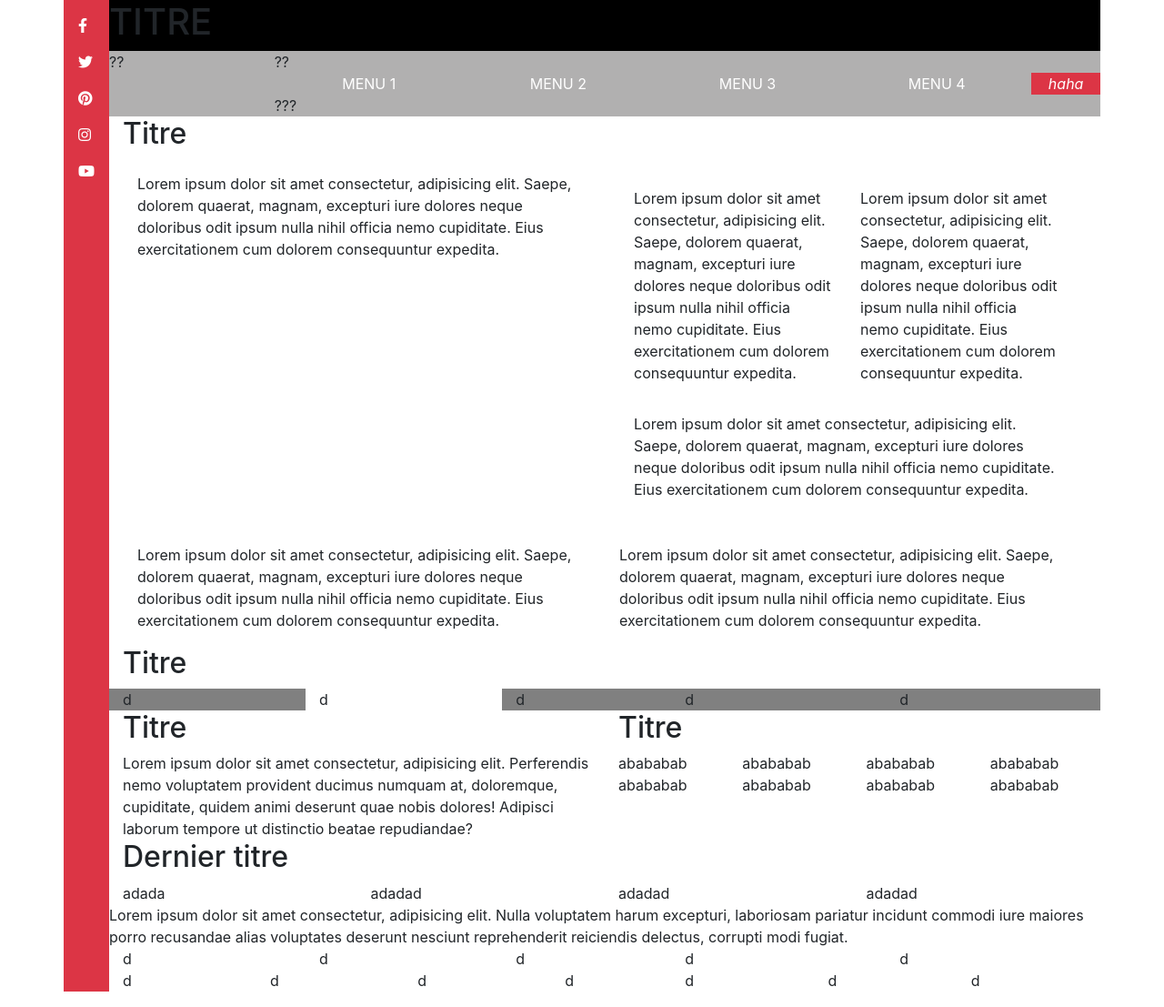
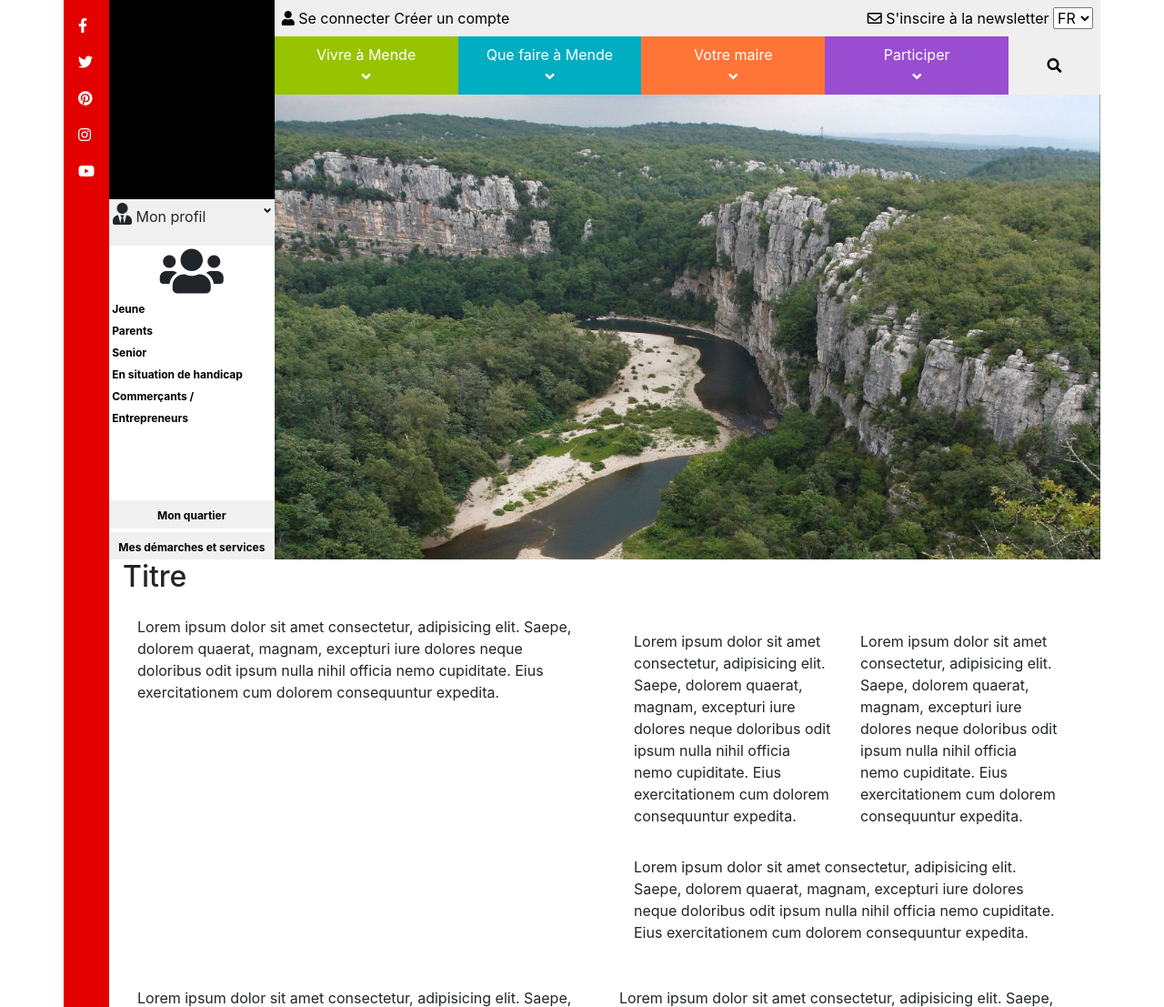
Before and after one commit to da-durand/integration_layout, a website: page index.html in a window 1280 px wide. Shown: the top 1107 px of the page at 91% size. Drawn offline with nearby package versions, Linux system fonts and the light colour scheme.

Commit message:
header non finalisé

```diff
--- a/index.html
+++ b/index.html
@@ -13,7 +13,7 @@
 
 <body>
     <div class="container p-0 d-flex">
-    <div class="socia-bar p-3 bg-danger">
+        <div class="social-bar p-3">
             <ul>
                 <li><a href="#"><i class="fab fa-facebook-f"></i></a></li>
                 <li><a href="#"><i class="fab fa-twitter"></i></a></li>
@@ -24,37 +24,83 @@
         </div>
         <div class="page p-0">
             <header>
-            <h1 class="title">
-                TITRE
-            </h1>
                 <div class="row no-gutters">
-                <div class="col-12 col-lg-2">??</div>
-                <div class="container p-0 col-12 col-lg-10">
-                    <div>??</div>
-                    <nav class="row no-gutters">
-                        <div class="col-12 col-lg-11">
-                            <div class="row no-gutters">
-                                <div class="col-6 col-md-3 text-center">
-                                    <a href="#">MENU 1</a>
+                    <div class="col-2 profil-container">
+                        <div class="profil text-center">
+                            <div class="d-flex p-1 justify-content-between">
+
+                                <p><i class="fas fa-user-tie"></i> Mon profil</p>
+                                <a href="#"><i class="fas fa-angle-down"></i></a>
+
                             </div>
-                                <div class="col-6 col-md-3 text-center">
-                                    <a href="#">MENU 2</a>
+                            <i class="fas fa-users w-100"></i>
+                            <ul>
+                                <li><a href="#">Jeune</a></li>
+                                <li><a href="#">Parents</a></li>
+                                <li><a href="#">Senior</a></li>
+                                <li><a href="#">En situation de handicap</a></li>
+                                <li><a href="#">Commerçants / Entrepreneurs</a></li>
+                            </ul>
+                            <div class="quartier mb-1">
+                                <a href="#">Mon quartier</a>
                             </div>
-                                <div class="col-6 col-md-3 text-center">
-                                    <a href="#">MENU 3</a>
-                                </div>
-                                <div class="col-6 col-md-3 text-center">
-                                    <a href="#">MENU 4</a>
+                            <div class="services">
+                                <a href="#">Mes démarches et services</a>
                             </div>
                         </div>
                     </div>
-                        <div class="col-12 col-lg-1 text-center bg-danger">
-                            <a href="#"><i>haha</i></a>
+                    <div class="col-10">
+                        <nav>
+                            <div class="account-bar d-flex justify-content-between p-2">
+                                <div class="login">
+                                    <a href="#"><i class="fas fa-user"></i> Se connecter</a>
+                                    <a href="#">Créer un compte</a>
+                                </div>
+                                <div class="newsletter">
+                                    <a href="#"><i class="far fa-envelope"></i> S'inscire à la newsletter</a>
+                                    <select name="lang" id="lang">
+                                        <option value="fr">FR</option>
+                                        <option value="en">EN</option>
+                                    </select>
+                                </div>
+                            </div>
+                            <div class="menu row no no-gutters">
+                                <div class="col-8 row no-gutters">
+                                    <div class="col-4 text-center choice">
+                                        <a href="#">
+                                            <p>Vivre à Mende</p>
+                                            <i class="fas fa-angle-down"></i>
+                                        </a>
+                                    </div>
+                                    <div class="col-4 text-center choice">
+                                        <a href="#">
+                                            <p>Que faire à Mende</p>
+                                            <i class="fas fa-angle-down"></i>
+                                        </a>
+                                    </div>
+                                    <div class="col-4 text-center choice">
+                                        <a href="#">
+                                            <p>Votre maire</p>
+                                            <i class="fas fa-angle-down"></i>
+                                        </a>
+                                    </div>
+                                </div>
+                                <div class="col-4 row no-gutters">
+                                    <div class="col-8 text-center last_choice">
+                                        <a href="#">
+                                            <p>Participer</p>
+                                            <i class="fas fa-angle-down"></i>
+                                        </a>
+                                    </div>
+                                    <div class="col-4 text-center d-flex align-items-center justify-content-center">
+                                        <a href="#"><i class="fas fa-search"></i></a>
+                                    </div>
+                                </div>
                             </div>
                         </nav>
-                    <div>
-                        ???
-                    </div>
+                        <article>
+                            <img src="lozere_gorges_chassezac_beyssac-4431287.jpg" alt="" class="mw-100">
+                        </article>
                     </div>
                 </div>
             </header>
@@ -64,18 +110,22 @@
                         <h2>Titre</h2>
                         <div class="row no-gutters">
                             <div class="col-12 col-md-6">
-                            Lorem ipsum dolor sit amet consectetur, adipisicing elit. Saepe, dolorem quaerat, magnam,
-                            excepturi iure dolores neque doloribus odit ipsum nulla nihil officia nemo cupiditate. Eius
+                                Lorem ipsum dolor sit amet consectetur, adipisicing elit. Saepe, dolorem quaerat,
+                                magnam,
+                                excepturi iure dolores neque doloribus odit ipsum nulla nihil officia nemo cupiditate.
+                                Eius
                                 exercitationem cum dolorem consequuntur expedita.
                             </div>
                             <div class="col-12 col-md-6">
                                 <div class="row no-gutters">
-                                <div class="col-12 col-md-6">Lorem ipsum dolor sit amet consectetur, adipisicing elit. Saepe,
+                                    <div class="col-12 col-md-6">Lorem ipsum dolor sit amet consectetur, adipisicing
+                                        elit. Saepe,
                                         dolorem quaerat, magnam,
                                         excepturi iure dolores neque doloribus odit ipsum nulla nihil officia nemo
                                         cupiditate. Eius
                                         exercitationem cum dolorem consequuntur expedita.</div>
-                                <div class="col-12 col-md-6">Lorem ipsum dolor sit amet consectetur, adipisicing elit. Saepe,
+                                    <div class="col-12 col-md-6">Lorem ipsum dolor sit amet consectetur, adipisicing
+                                        elit. Saepe,
                                         dolorem quaerat, magnam,
                                         excepturi iure dolores neque doloribus odit ipsum nulla nihil officia nemo
                                         cupiditate. Eius
@@ -87,13 +137,17 @@
                                         exercitationem cum dolorem consequuntur expedita.</div>
                                 </div>
                             </div>
-                        <div class="col-12 col-md-6">Lorem ipsum dolor sit amet consectetur, adipisicing elit. Saepe, dolorem
+                            <div class="col-12 col-md-6">Lorem ipsum dolor sit amet consectetur, adipisicing elit.
+                                Saepe, dolorem
                                 quaerat, magnam,
-                            excepturi iure dolores neque doloribus odit ipsum nulla nihil officia nemo cupiditate. Eius
+                                excepturi iure dolores neque doloribus odit ipsum nulla nihil officia nemo cupiditate.
+                                Eius
                                 exercitationem cum dolorem consequuntur expedita.</div>
-                        <div class="col-12 col-md-6">Lorem ipsum dolor sit amet consectetur, adipisicing elit. Saepe, dolorem
+                            <div class="col-12 col-md-6">Lorem ipsum dolor sit amet consectetur, adipisicing elit.
+                                Saepe, dolorem
                                 quaerat, magnam,
-                            excepturi iure dolores neque doloribus odit ipsum nulla nihil officia nemo cupiditate. Eius
+                                excepturi iure dolores neque doloribus odit ipsum nulla nihil officia nemo cupiditate.
+                                Eius
                                 exercitationem cum dolorem consequuntur expedita.</div>
                         </div>
                     </section>
@@ -119,8 +173,10 @@
                         <div class="row">
                             <div class="col-12 col-md-6">
                                 <h2>Titre</h2>
-                            <div>Lorem ipsum dolor sit amet consectetur, adipisicing elit. Perferendis nemo voluptatem
-                                provident ducimus numquam at, doloremque, cupiditate, quidem animi deserunt quae nobis
+                                <div>Lorem ipsum dolor sit amet consectetur, adipisicing elit. Perferendis nemo
+                                    voluptatem
+                                    provident ducimus numquam at, doloremque, cupiditate, quidem animi deserunt quae
+                                    nobis
                                     dolores! Adipisci laborum tempore ut distinctio beatae repudiandae?</div>
                             </div>
                             <div class="col-12 col-md-6">
--- a/static/sass/style.scss
+++ b/static/sass/style.scss
@@ -2,6 +2,11 @@
 ul{
     list-style: none;
     padding: 0;
+}
+
+.social-bar{
+
+    background: rgb(226, 0, 0);
 
     li{
         padding-bottom: 1em;
@@ -9,31 +14,86 @@ ul{
             color: white;
         }
     }
-
 }
 
 header{
+
     background: black;
 
-    .row{
-        background: rgb(177, 176, 176);
+
+    a{
+        color: black;
+        text-decoration: none;
+    }
+
+    nav{
+        background: #efefef;
+
+        .menu{
+
+            .choice, .last_choice{
+                padding: .5em 0;
+
+                a{
+                    color: white;
+                    text-decoration: none;
+                }
+
+                p{
+                    margin: 0;
+                }
+            }
+
+            .choice:nth-child(1){
+                background: #97c300;
+            }
+            .choice:nth-child(2){
+                background: #00adc1;
+            }
+            .choice:nth-child(3){
+                background: #ff7437;
+            }
+            .last_choice{
+                background: #994dd1;
+            }
+        }
+
+    }
+
+
+    .profil{
+        background: white;
+        position: absolute;
+        bottom: 0;
+
+        .fa-user-tie{
+            font-size: 1.5em;
+        }
+
+        .fa-users{
+            font-size: 3.5em;
+        }
 
         a{
-            color: white;
+            text-decoration: none;
+            font-weight: bold;
+            font-size: 12px;
         }
-        .col-11{
-            background: rgb(90, 90, 90);
+
+        ul{
+            text-align: left;
+            padding: 0 .2em;
+            margin-bottom: 5em;
+
+        }
+
+        div{
+            background: #f0f0f0;
+            padding: .2em;
+        }
+    }
 
 
-            div{
-                background: rgb(54, 54, 54);
-            }
-
-            .row .col-6:nth-child(odd){
-                background: gray;
-            }
-        }
-    }
 }
 
 main{
```
Also changed, not shown: lozere_gorges_chassezac_beyssac-4431287.jpg (added), static/sass/style.css. Lines whose indentation alone changed are shown as unchanged.
